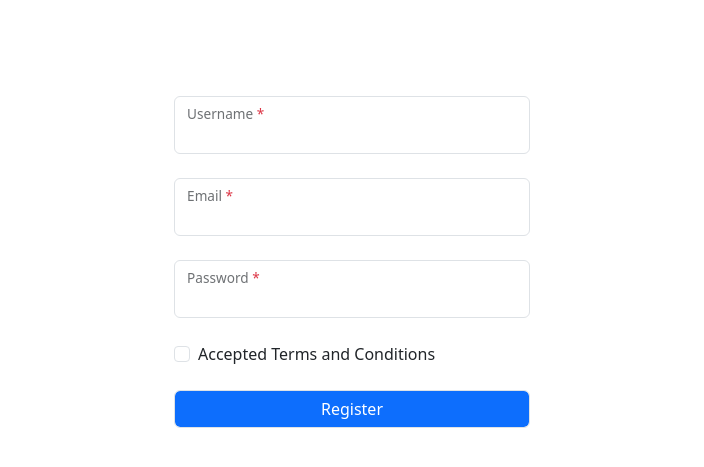
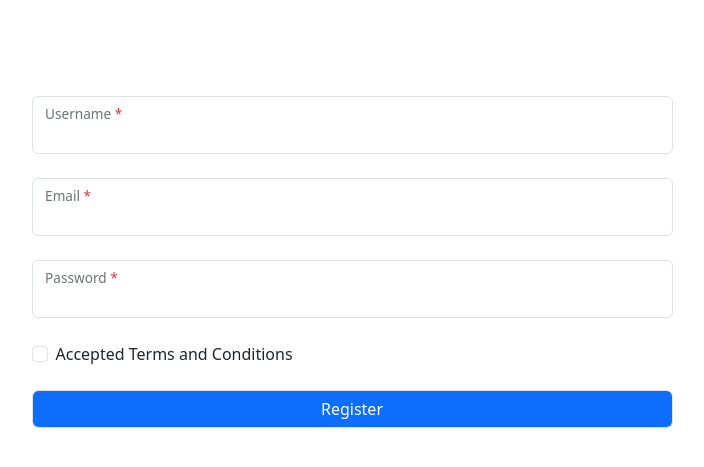
Before and after one commit to Orhan-x/Insight-blog, a Django app: page /register in a window 1280 px wide. Shown: the part 62-529 px from the top of the page, without its empty margins (288-992 px from the left). Run offline with Django 5.2, Linux system fonts and the light colour scheme.

Commit message:
resized register holder

```diff
--- a/users/templates/register.html
+++ b/users/templates/register.html
@@ -5,7 +5,7 @@
 {% block page_content %}
   <div class="container">
     <div class="row justify-content-center mt-5" >
-        <div class="col-4 mt-5">
+        <div class="col-10 col-md-7 mt-5">
             <form method="POST"  >
                 {% csrf_token %}
                 <div class="form-floating mb-4">
```
